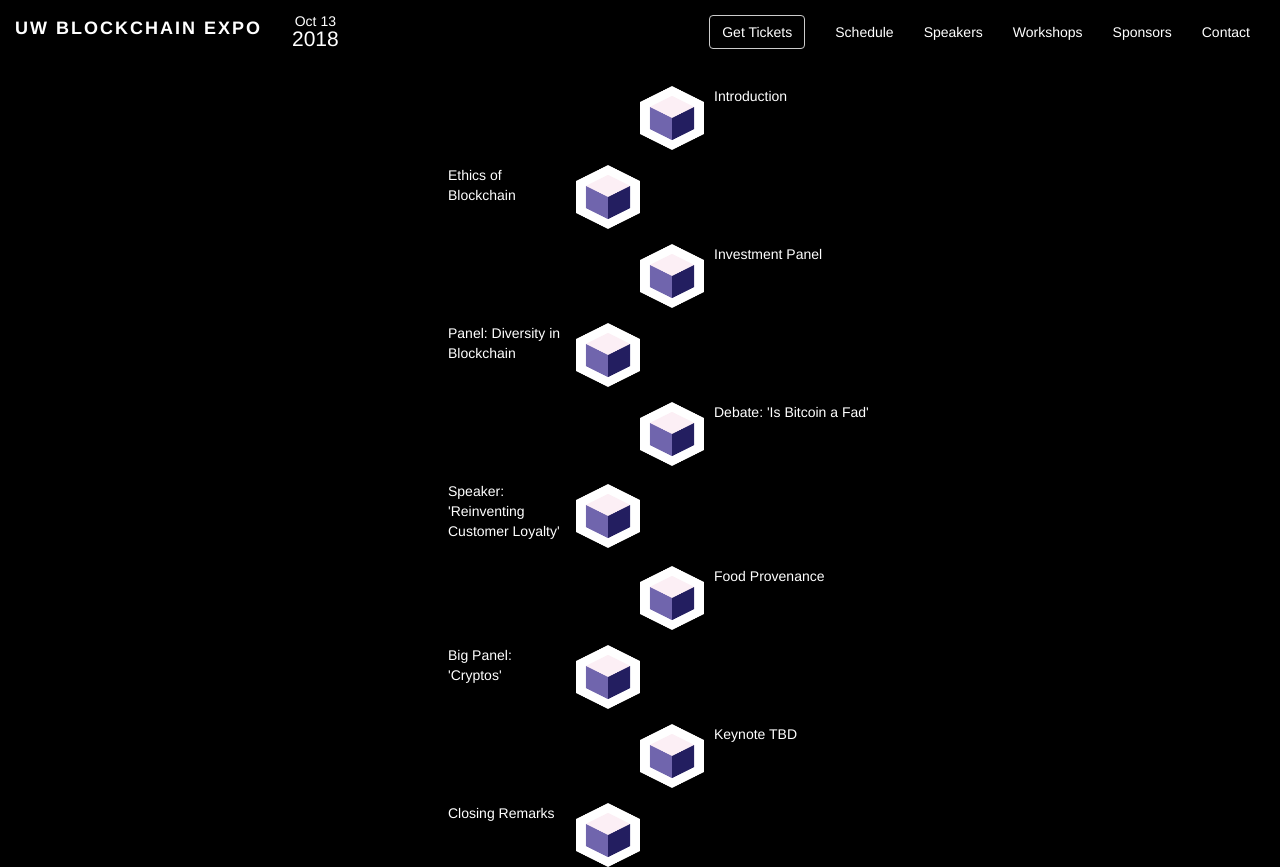
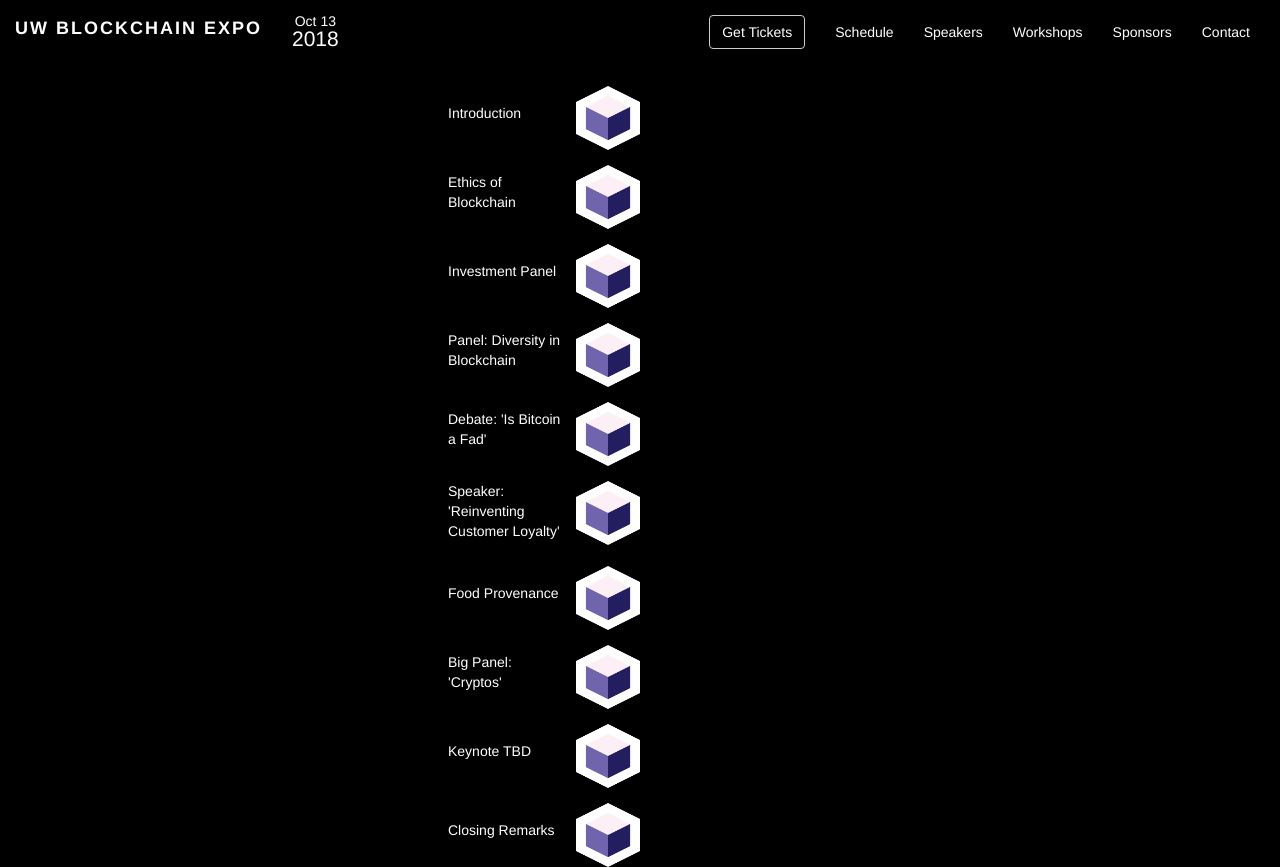
Before and after one commit to uwblockchain/website-expo-2018, a React (Create React App) app: page / in a window 1280 px wide. Both pictures are taken after a click on the button "Schedule". Built offline with nearby package versions, Linux system fonts and the light colour scheme.

Commit message:
not alternating titles anymore

```diff
--- a/src/js/Schedule.js
+++ b/src/js/Schedule.js
@@ -6,50 +6,57 @@
   color: 'white'
 }
 
-const leftStyle = {
-  marginLeft: '50%'
-}
+// const leftStyle = {
+//   marginLeft: '50%'
+// }
 
-const rigthStyle = {
+const itemStyle = {
   marginRight: '50%',
   marginLeft: '35%'
 }
 
-var switchStyling = false;
+// var switchStyling = false;
 
-function determineAlignment() {
-  if(switchStyling) {
-    switchStyling = false;
-  } else {
-    switchStyling = true;
-  }
-  return switchStyling;
-}
+// function determineAlignment() {
+//   if(switchStyling) {
+//     switchStyling = false;
+//   } else {
+//     switchStyling = true;
+//   }
+//   return switchStyling;
+// }
 
-const LeftItem = (props) => (
-  <Media style={leftStyle}>
-    <Media.Left align="middle">
-      <Image width={64} height={64} src={cube} />
-    </Media.Left>
-    <Media.Body>
+// const LeftItem = (props) => (
+//   <Media style={leftStyle}>
+//     <Media.Left align="middle">
+//       <Image width={64} height={64} src={cube} />
+//     </Media.Left>
+//     <Media.Body>
+//       <p style={textStyle}>{props.text}</p>
+//     </Media.Body>
+//   </Media>
+// );
+
+// const RightItem = (props) => (
+//   <Media style={rigthStyle}>
+//     <Media.Body>
+//       <p style={textStyle}>{props.text}</p>
+//     </Media.Body>
+//     <Media.Right align="middle">
+//       <Image width={64} height={64} src={cube} />
+//     </Media.Right>
+//   </Media>
+// );
+
+const Item = (props) => (
+  <Media style={itemStyle}>
+    <Media.Body align="middle">
       <p style={textStyle}>{props.text}</p>
     </Media.Body>
-  </Media>
-);
-
-const RightItem = (props) => (
-  <Media style={rigthStyle}>
-    <Media.Body>
-      <p style={textStyle}>{props.text}</p>
-    </Media.Body>
-    <Media.Right align="middle">
+    <Media.Right>
       <Image width={64} height={64} src={cube} />
     </Media.Right>
   </Media>
-);
-
-const Item = (props) => (
-  determineAlignment() ? <LeftItem text={props.text} /> : <RightItem text={props.text} />
 );
 
 const Schedule = () => (
```
